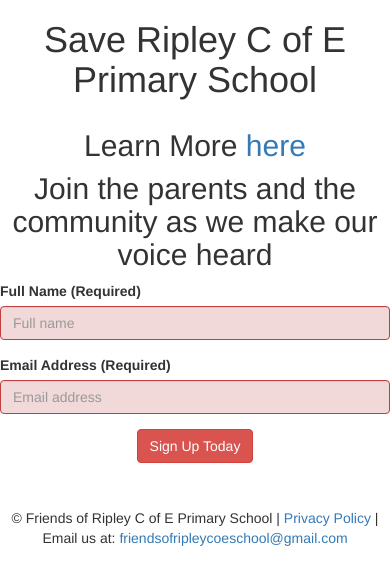
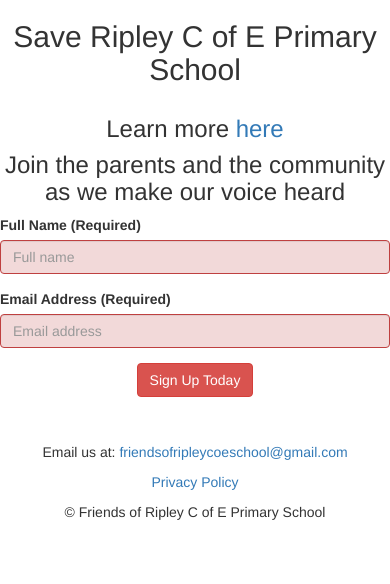
Before and after one commit to nrstirzaker/f_o_r, a website: page public/index.html in a window 390 px wide. Drawn offline with nearby package versions, Linux system fonts and the light colour scheme.

Commit message:
tidy footer to fix on mobile

```diff
--- a/public/index.html
+++ b/public/index.html
@@ -33,16 +33,16 @@
 
     <div class="row">
       <div class="col text-center">
-        <h1>Save Ripley C of E Primary School</h1>
+        <h2>Save Ripley C of E Primary School</h2>
       </div>
     </div>
 
     <div class="row">
       <div class="col text-center">
-        <h2>
-          <p>Learn More <a href="learnmore.html"> here </a></p>
+        <h3>
+          <p>Learn more <a href="learnmore.html"> here </a></p>
           <p>Join the parents and the community as we make our voice heard</p>
-        </h2>
+        </h3>
       </div>
     </div>
 
@@ -62,20 +62,18 @@
       </form>
     </div>
 
-  </div>
 
-  <div class="row">
-    <p class="text-center"><label id='response'></label></p>
-  </div>
+    <div class="row">
+      <p class="text-center"><label id='response'></label></p>
+    </div>
 
+    <div class="row text-center">
 
+      <p>Email us at: <a href="mailto:friendsofripleycoeschool@gmail.com">friendsofripleycoeschool@gmail.com </a></p>
+      <p><a href="privacy.html">Privacy Policy</a></p>
+      <p>&copy; Friends of Ripley C of E Primary School </p>
 
-
-
-
-  <footer class="footer text-center">
-    &copy; Friends of Ripley C of E Primary School | <a href="privacy.html">Privacy Policy</a> | Email us at: <a href="mailto:friendsofripleycoeschool@gmail.com">friendsofripleycoeschool@gmail.com </a>
-  </footer>
+    </div>
 
   </div>
   <!-- /container -->
```
